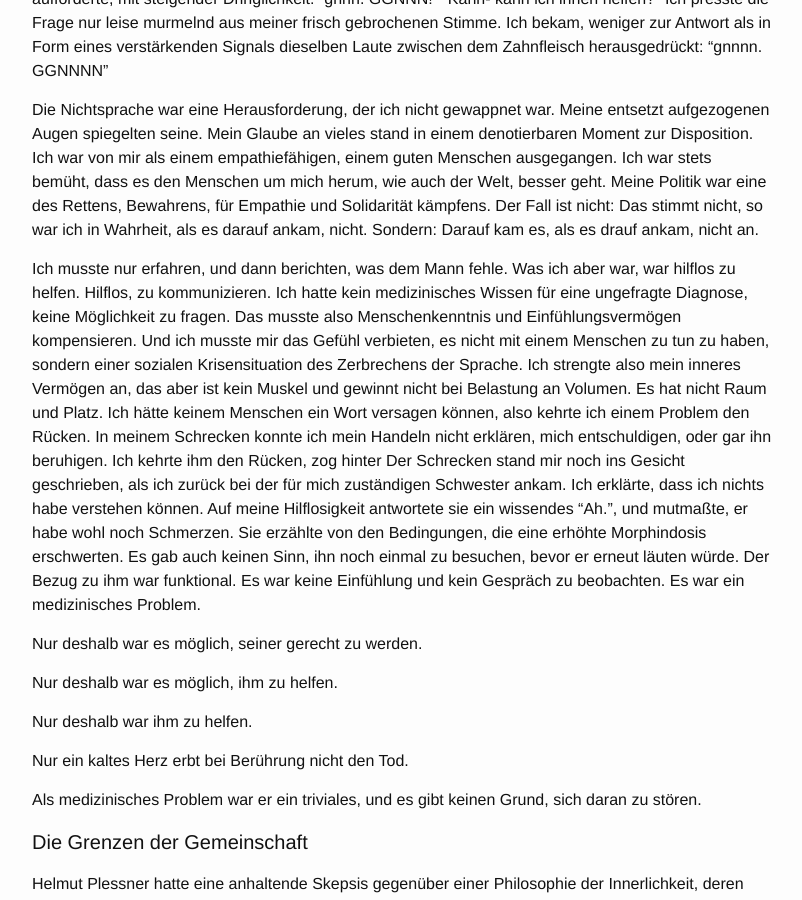
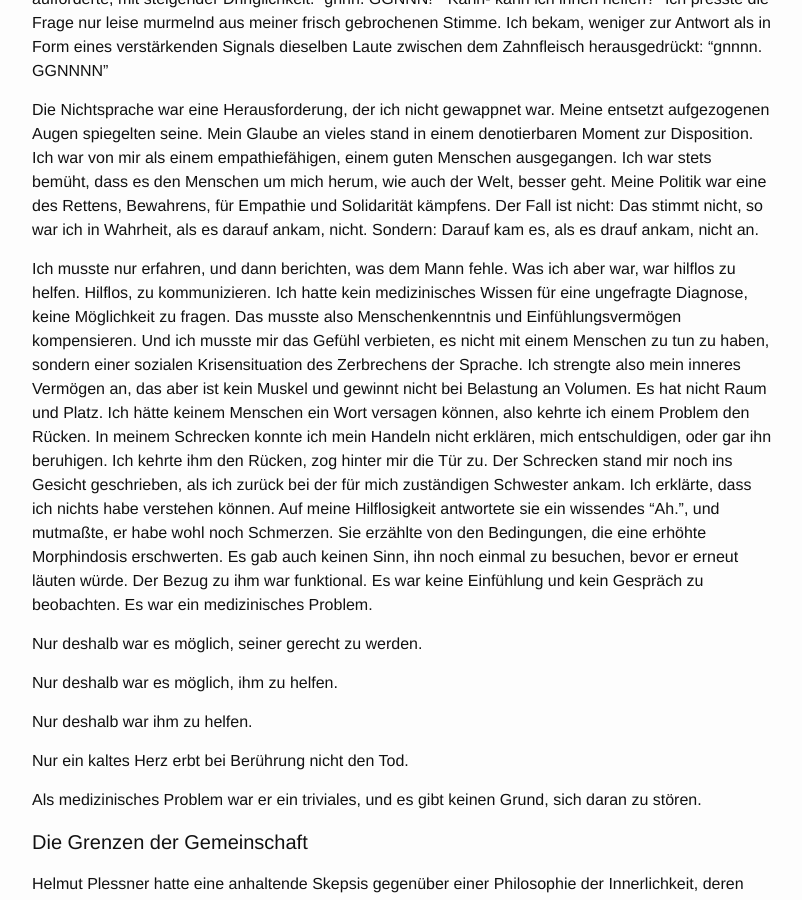
Before and after one commit to ReisAgainst/reisagainst.github.io, a Jekyll site: the page built from _posts/2018-05-18-maschinchen.markdown, in a window 1280 px wide and 900 px high, scrolled down 3210 px. Shown: the whole window, without its empty margins (238-1040 px from the left). Built offline with Jekyll 4.4.1, drawn with Linux system fonts in a browser that asks for light colours.

Commit message:
korrektur

```diff
--- a/_posts/2018-05-18-maschinchen.markdown
+++ b/_posts/2018-05-18-maschinchen.markdown
@@ -68,7 +68,7 @@ Die Nichtsprache war eine Herausforderung, der ich nicht gewappnet war. Meine en
 
 
 Ich musste nur erfahren, und dann berichten, was dem Mann fehle. Was ich aber war, war hilflos zu helfen. Hilflos, zu kommunizieren. Ich hatte kein medizinisches Wissen für eine ungefragte Diagnose, keine Möglichkeit zu fragen. Das musste also Menschenkenntnis und Einfühlungsvermögen kompensieren. Und ich musste mir das Gefühl verbieten, es nicht mit einem Menschen zu tun zu haben, sondern einer sozialen Krisensituation des Zerbrechens der Sprache.
-Ich strengte also mein inneres Vermögen an, das aber ist kein Muskel und gewinnt nicht bei Belastung an Volumen. Es hat nicht Raum und Platz. Ich hätte keinem Menschen ein Wort versagen können, also kehrte ich einem Problem den Rücken. In meinem Schrecken konnte ich mein Handeln nicht erklären, mich entschuldigen, oder gar ihn beruhigen. Ich kehrte ihm den Rücken, zog hinter
+Ich strengte also mein inneres Vermögen an, das aber ist kein Muskel und gewinnt nicht bei Belastung an Volumen. Es hat nicht Raum und Platz. Ich hätte keinem Menschen ein Wort versagen können, also kehrte ich einem Problem den Rücken. In meinem Schrecken konnte ich mein Handeln nicht erklären, mich entschuldigen, oder gar ihn beruhigen. Ich kehrte ihm den Rücken, zog hinter mir die Tür zu.
 Der Schrecken stand mir noch ins Gesicht geschrieben, als ich zurück bei der für mich zuständigen Schwester ankam. Ich erklärte, dass ich nichts habe verstehen können. Auf meine Hilflosigkeit antwortete sie ein wissendes "Ah.", und mutmaßte, er habe wohl noch Schmerzen. Sie erzählte von den Bedingungen, die eine erhöhte Morphindosis erschwerten.
 Es gab auch keinen Sinn, ihn noch einmal zu besuchen, bevor er erneut läuten würde. Der Bezug zu ihm war funktional. Es war keine Einfühlung und kein Gespräch zu beobachten. Es war ein medizinisches Problem.
 
```
